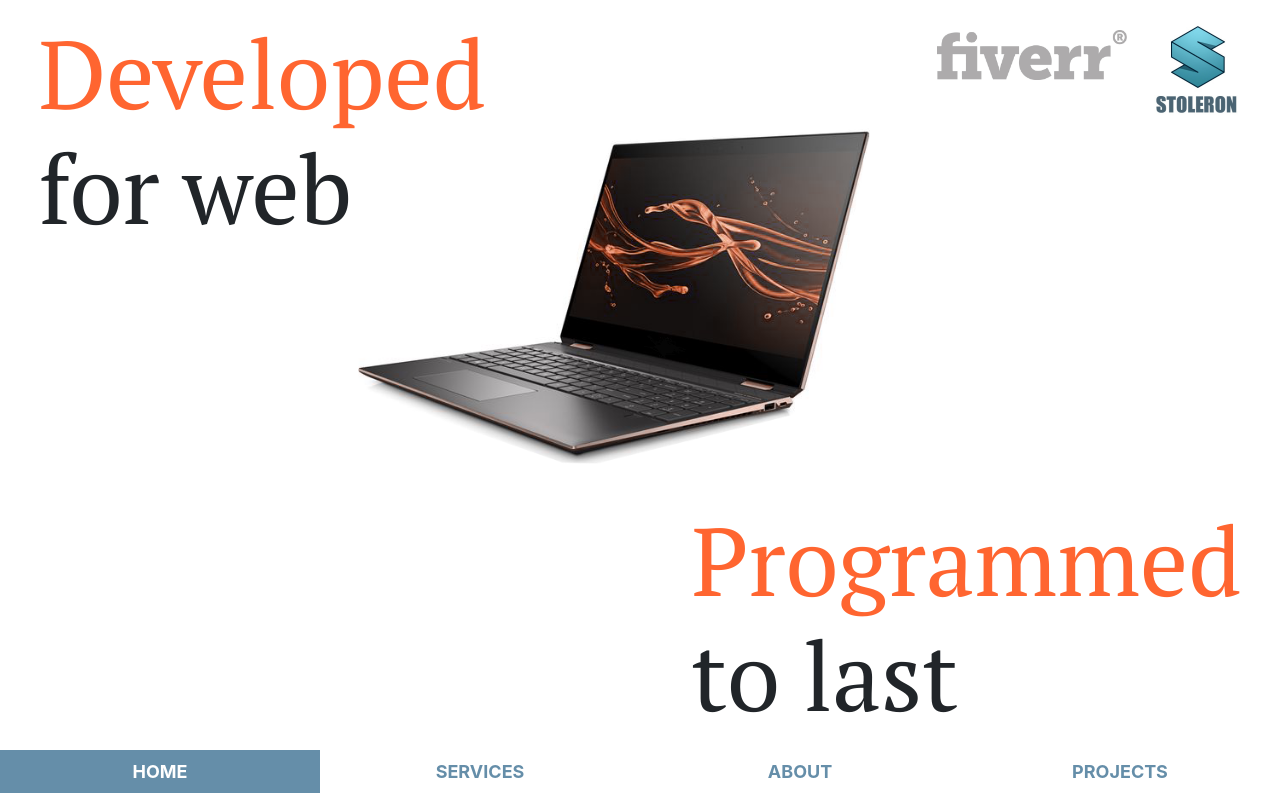
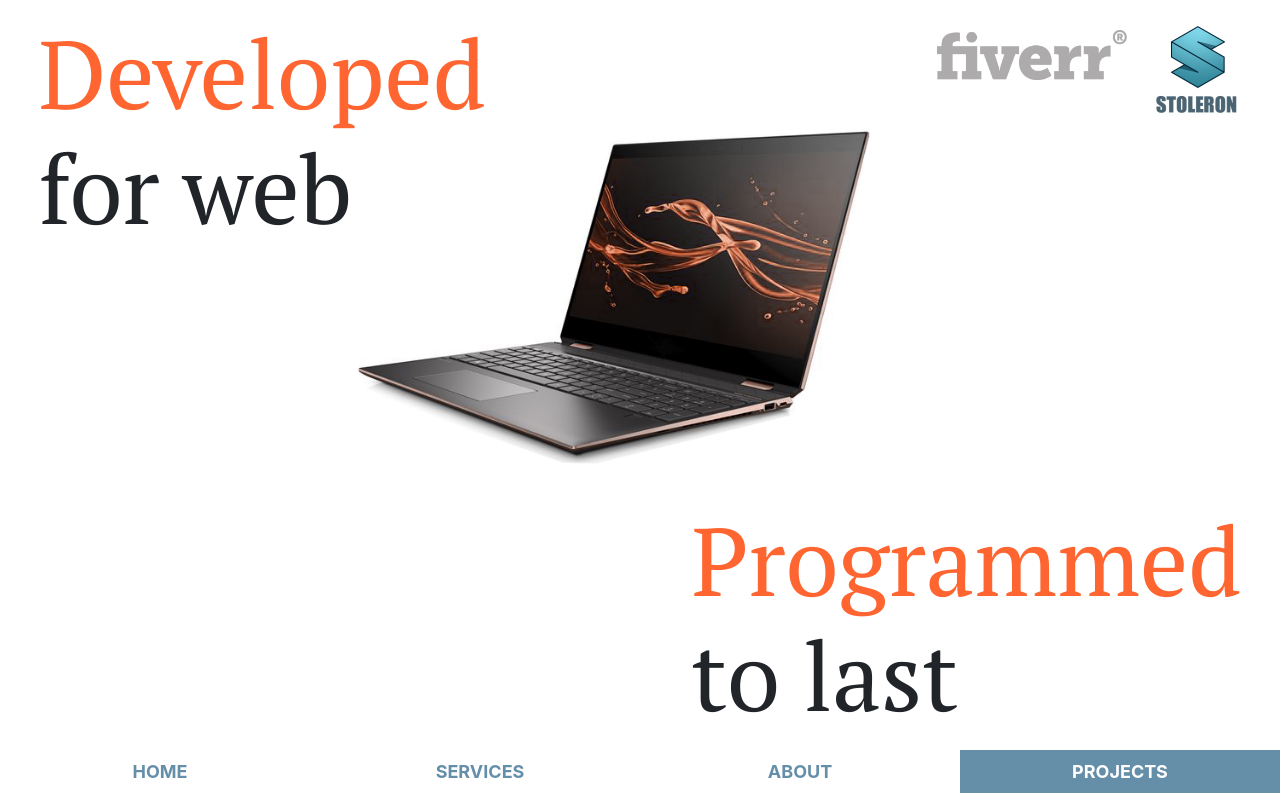
Before and after one commit to idanavin/joined-portfolio, an Angular app: page / in a window 1280 px wide. Shown: the top 793 px of the page. Built offline with nearby package versions, Linux system fonts and the light colour scheme.

Commit message:
update navbar to get class active on scroll

```diff
--- a/src/app/app.component.html
+++ b/src/app/app.component.html
@@ -1,17 +1,4 @@
 <!--The content below is only a placeholder and can be replaced.-->
 <!--   -->
 
-<app-header></app-header>
-<app-navbar></app-navbar>
-<app-blurbs></app-blurbs>
-<app-services></app-services>
-<app-about></app-about>
-<app-portfolio> </app-portfolio>
-
-
-<!--
-<app-contact></app-contact>
- -->
-<app-footer></app-footer>
-
-<router-outlet></router-outlet>
+<app-home></app-home>
--- a/src/app/home/home.component.html
+++ b/src/app/home/home.component.html
@@ -1 +1,16 @@
-<p>home works!</p>
+<body #body>
+    <app-header></app-header>
+    <app-navbar [sectionHeight] = sectionHeight></app-navbar>
+    <app-blurbs></app-blurbs>
+    <app-services></app-services>
+    <app-about></app-about>
+    <app-portfolio> </app-portfolio>
+
+
+    <!--
+    <app-contact></app-contact>
+     -->
+    <app-footer></app-footer>
+
+    <router-outlet></router-outlet>
+</body>
--- a/src/app/home/home.component.ts
+++ b/src/app/home/home.component.ts
@@ -1,4 +1,4 @@
-import { Component, OnInit } from '@angular/core';
+import { Component, OnInit, ViewChild, ElementRef } from '@angular/core';
 
 @Component({
   selector: 'app-home',
@@ -6,10 +6,25 @@ import { Component, OnInit } from '@angular/core';
   styleUrls: ['./home.component.scss']
 })
 export class HomeComponent implements OnInit {
-
+  @ViewChild('body', {static: true}) el: ElementRef
+  sectionsOnNav: string[] = ['APP-HEADER', 'APP-SERVICES', 'APP-ABOUT', 'APP-PORTFOLIO'];
+  sectionHeight: number[] = [];
+  sectionsArray;
   constructor() { }
 
   ngOnInit() {
+    this.sectionsArray = Array.from(this.el.nativeElement.children);
+    this.getHeight();
+  }
+
+  getHeight() {
+    this.sectionsArray.forEach(element => {
+      this.sectionsOnNav.forEach(section => {
+        if (element.nodeName === section) {
+          this.sectionHeight.push(element.offsetTop);
+        }
+      })
+    });
   }
 
 }
--- a/src/app/home/navbar/navbar.component.html
+++ b/src/app/home/navbar/navbar.component.html
@@ -1,16 +1,16 @@
 <nav class="nav__container container-fluid" #stickyMenu [class.sticky] = "sticky">
     <ul class="nav nav-pills nav-justified">
-        <li class="nav__box nav-item"  (click)="goTo('blurbs')">
-          <a class="nav__button nav-link active"><b>Home</b></a>
+        <li class="nav__box nav-item" (click)="goTo('blurbs')">
+          <a class="nav__button nav-link" [class.active] = 'active === 0'><b>Home</b></a>
         </li>
         <li class="nav__box nav-item"  (click)="goTo('services')">
-          <a class="nav__button nav-link"><b>Services</b></a>
+          <a class="nav__button nav-link" [class.active] = 'active === 1'><b>Services</b></a>
         </li>
         <li class="nav__box nav-item" (click)="goTo('about')">
-          <a class="nav__button nav-link"><b>About</b></a>
+          <a class="nav__button nav-link" [class.active] = 'active === 2'><b>About</b></a>
         </li>
         <li class="nav__box nav-item" (click)="goTo('portfolio')">
-          <a class="nav__button nav-link"><b>Projects</b></a>
+          <a class="nav__button nav-link" [class.active] = 'active === 3'><b>Projects</b></a>
         </li>
 
         <!--
--- a/src/app/home/navbar/navbar.component.scss
+++ b/src/app/home/navbar/navbar.component.scss
@@ -49,7 +49,7 @@
     color: #658ea9;
     border-radius: 0;
     font-size: 18px;
-
+    transition: all 1s ease;
 }
 
 .nav-link.active {
--- a/src/app/home/navbar/navbar.component.ts
+++ b/src/app/home/navbar/navbar.component.ts
@@ -1,4 +1,4 @@
-import { Component, OnInit, ViewChild, HostListener, ElementRef } from '@angular/core';
+import { Component, OnInit, ViewChild, HostListener, ElementRef, Input } from '@angular/core';
 
 @Component({
   selector: 'app-navbar',
@@ -9,31 +9,45 @@ export class NavbarComponent implements OnInit {
 
   @ViewChild('stickyMenu', { static: true }) menuElement: ElementRef;
   sticky: boolean = false;
+  active: any = '';
   menuPosition: any;
-
+  @Input() sectionHeight: [];
   @HostListener('window:scroll')
   handleScroll() {
     const windowScroll = window.pageYOffset;
+    //For Sticky
     if (windowScroll >= this.menuPosition) {
       this.sticky = true;
     } else {
       this.sticky = false;
     }
+    // For active class
+    this.sectionHeight.forEach((element, index) => {
+      if (element < windowScroll && this.sectionHeight[index + 1] >= windowScroll) {
+        this.active = index;
+      }
+      // For last link (need to check if works fine)
+      else if ((this.sectionHeight[index - 1] + 500) < windowScroll && element > windowScroll && (this.sectionHeight.length-1) === index) {
+        this.active = index;
+      }
+      // else console.log(this.sectionHeight[index - 1], element, windowScroll, this.sectionHeight.length, index);
+    });
+
   }
 
   constructor() { }
 
   ngOnInit() {
+
   }
-
-
   ngAfterViewInit() {
     this.menuPosition = this.menuElement.nativeElement.offsetTop
+    console.log(this.sectionHeight);
   }
 
   goTo(e) {
     let el = this.menuElement.nativeElement.parentElement.parentElement.querySelector(`.${e}`);
-    el.scrollIntoView({behavior: "smooth"});
+    el.scrollIntoView({ behavior: "smooth" });
   }
 
 }
```
